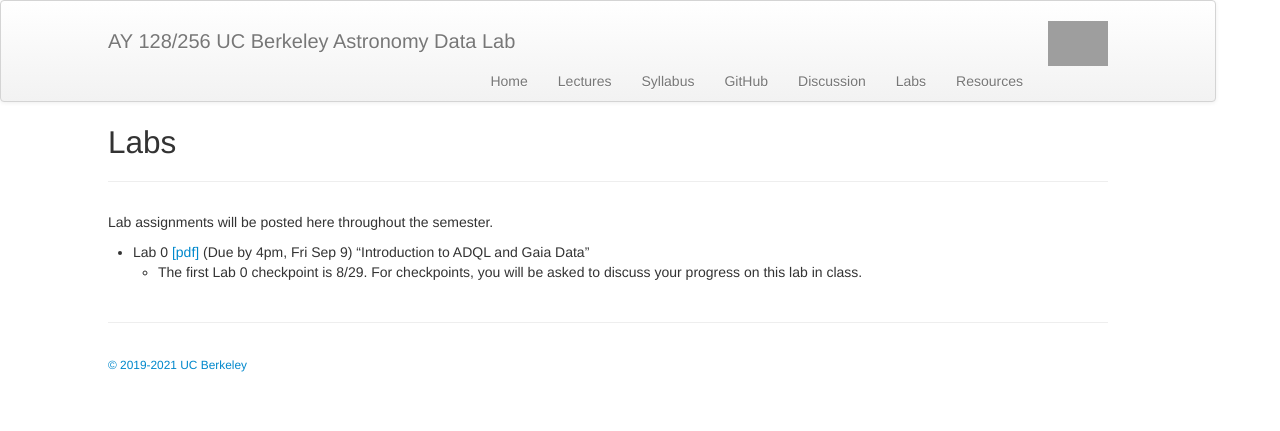
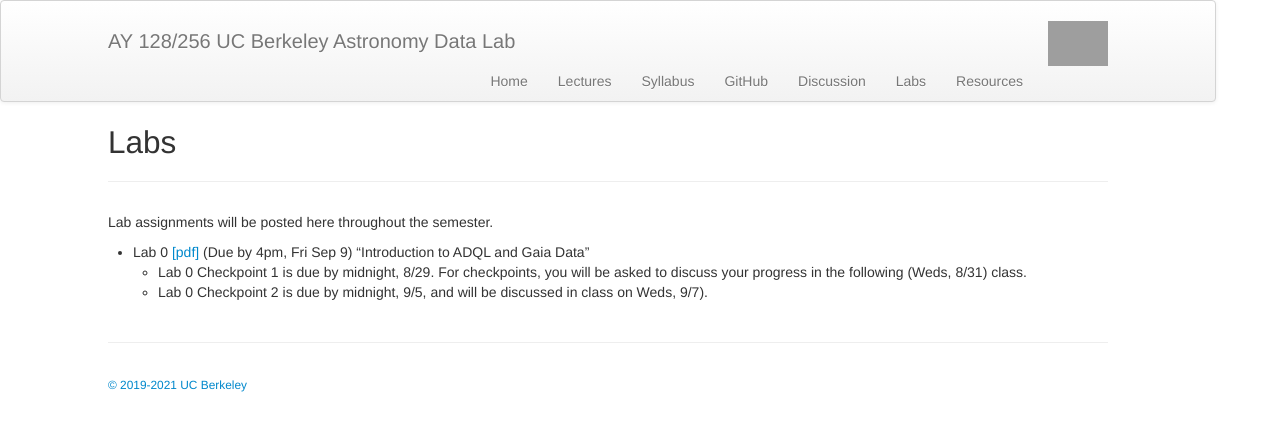
Before and after one commit to ucb-datalab/ucb-datalab.github.io, a Jekyll site: the page built from pages/labs.md, in a window 1280 px wide. Shown: the top 431 px of the page. Built offline with Jekyll 4.4.1, drawn with Linux system fonts in a browser that asks for light colours; grey boxes are pictures that could not be loaded.

```diff
--- a/pages/labs.md
+++ b/pages/labs.md
@@ -8,7 +8,8 @@ Lab assignments will be posted here throughout the semester.
 - Lab 0
   [[pdf]](https://github.com/ucb-datalab/course_materials_2022/blob/main/labs/2022_AY128_Lab0_adql_gaia.pdf)
   (Due by 4pm, Fri Sep 9) "Introduction to ADQL and Gaia Data"
-     - The first Lab 0 checkpoint is 8/29. For checkpoints, you will be asked to discuss your progress on this lab in class.
+     - Lab 0 Checkpoint 1 is due by midnight, 8/29. For checkpoints, you will be asked to discuss your progress in the following (Weds, 8/31) class.
+     - Lab 0 Checkpoint 2 is due by midnight, 9/5, and will be discussed in class on Weds, 9/7).
 
 <!-- - Lab 0 [[pdf]](https://github.com/ucb-datalab/course_materials_2022/blob/master/labs/Lab_0_Astr128_2022.pdf) (Due by 4pm, Fri Feb 5) "Introduction to ADQL and Gaia Data"  -->
 <!--      - The first Lab 0 checkpoint is due on Monday Jan 25 before 4pm.  You be asked to discuss your progress on this lab in the first lecture/meeting (Jan 25). -->
```
Also changed, not shown: index.md (+1 -1 lines).
